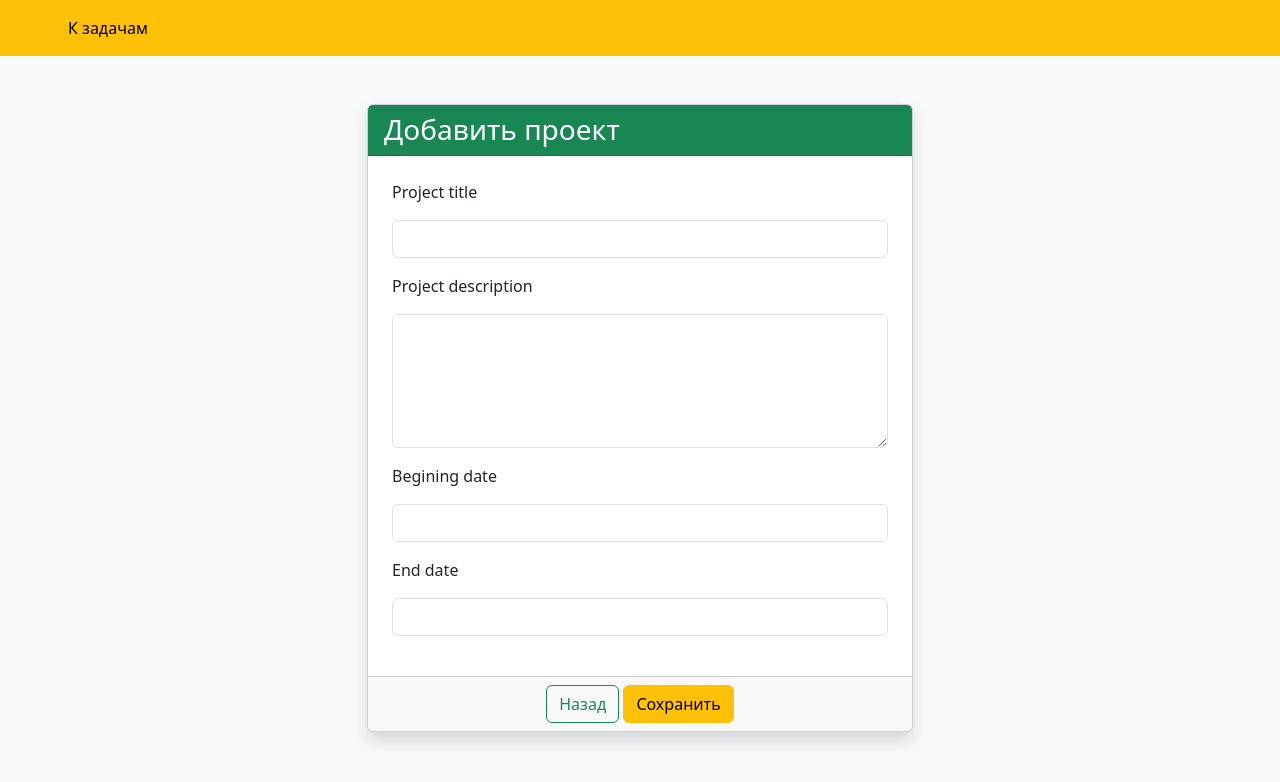
After one commit to antonignatovskij/homework52_Anton_Ignatovskij, a Django app: page /projects/add_project/ in a window 1280 px wide. The commit adds this page. Shown: the top 782 px of the page. Run offline with Django 5.2, Linux system fonts and the light colour scheme; some libraries are stand-ins or nearby versions.

Commit message:
третий пункт второго этапа выполнен

```diff
--- /dev/null
+++ b/source/templates/tasks/project_create.html
@@ -0,0 +1,28 @@
+{% extends "base.html" %}
+{% load django_bootstrap5 %}
+
+{% block content %}
+<div class="row justify-content-center">
+    <div class="col-md-6">
+
+        <div class="card shadow">
+            <div class="card-header bg-success text-white">
+                <h3 class="mb-0">Добавить проект</h3>
+            </div>
+
+            <div class="card-body p-4">
+                {% include "partial/task_form.html" %}
+            </div>
+            <div class="card-footer text-center">
+                <a class="btn btn-outline-success" href="/">
+                    Назад
+                </a>
+                <button class="btn btn-warning" form="task-form" type="submit">
+                    Сохранить
+                </button>
+            </div>
+        </div>
+
+    </div>
+</div>
+{% endblock %}
--- a/source/todo_app/forms.py
+++ b/source/todo_app/forms.py
@@ -1,7 +1,7 @@
 from django import forms
 from django.forms import widgets
 
-from todo_app.models import TodoItem, Status
+from todo_app.models import TodoItem, Status, Project
 
 
 class TaskForm(forms.ModelForm):
@@ -35,3 +35,17 @@ class TaskForm(forms.ModelForm):
 
 class SearchForm(forms.Form):
     search = forms.CharField(max_length=100, required=False, label="Найти")
+
+class ProjectForm(forms.ModelForm):
+    def __init__(self, *args, **kwargs):
+        super().__init__(*args, **kwargs)
+
+    class Meta:
+        model = Project
+        fields = ('project_title', 'project_description', 'begining_date', 'end_date')
+        widgets = {
+            'project_title': widgets.TextInput(attrs={'class': 'form-control'}),
+            'project_description': widgets.Textarea(attrs={'class': 'form-control', 'cols': '40', 'rows': '5'}),
+            'begining_date': widgets.DateInput(attrs={'class': 'form-control'}),
+            'end_date': widgets.DateInput(attrs={'class': 'form-control'})
+        }
--- a/source/todo_app/urls.py
+++ b/source/todo_app/urls.py
@@ -8,6 +8,7 @@ from .views import (
     TaskDeleteView,
     ProjectListView,
     ProjectDetailView,
+    ProjectCreateView
 )
 
 urlpatterns = [
@@ -18,4 +19,5 @@ urlpatterns = [
     path('task/<int:pk>/delete/', TaskDeleteView.as_view(), name='delete'),
     path('projects/', ProjectListView.as_view(), name='projects'),
     path('projects/<int:pk>/', ProjectDetailView.as_view(), name='project_detail'),
+    path('projects/add_project/', ProjectCreateView.as_view(), name='project_create'),
 ]
--- a/source/todo_app/views/__init__.py
+++ b/source/todo_app/views/__init__.py
@@ -5,3 +5,4 @@ from todo_app.views.tasks import TaskUpdateView
 from todo_app.views.tasks import TaskDeleteView
 from todo_app.views.tasks import ProjectListView
 from todo_app.views.tasks import ProjectDetailView
+from todo_app.views.tasks import ProjectCreateView
--- a/source/todo_app/views/tasks.py
+++ b/source/todo_app/views/tasks.py
@@ -3,10 +3,11 @@ from urllib.parse import urlencode
 
 from django.db.models import Q
 from django.shortcuts import render, get_object_or_404, redirect
+from django.urls import reverse
 from django.views import View
-from django.views.generic import TemplateView, FormView, ListView, DetailView
+from django.views.generic import TemplateView, FormView, ListView, DetailView, CreateView
 
-from todo_app.forms import TaskForm, SearchForm
+from todo_app.forms import TaskForm, SearchForm, ProjectForm
 from todo_app.models import TodoItem, Project
 
 
@@ -49,6 +50,14 @@ class ProjectListView(ListView):
 class ProjectDetailView(DetailView):
     template_name = 'tasks/project_detail.html'
     model = Project
+
+class ProjectCreateView(CreateView):
+    template_name = 'tasks/project_create.html'
+    model = Project
+    form_class = ProjectForm
+
+    def get_success_url(self):
+        return reverse('project_detail', kwargs={'pk': self.object.pk})
 
 class TaskListView(ListView):
     template_name = 'tasks/index.html'
```
Also changed, not shown: source/templates/tasks/project_detail.html (+3 -4 lines), source/templates/tasks/projects_list.html (+7 -0 lines).
